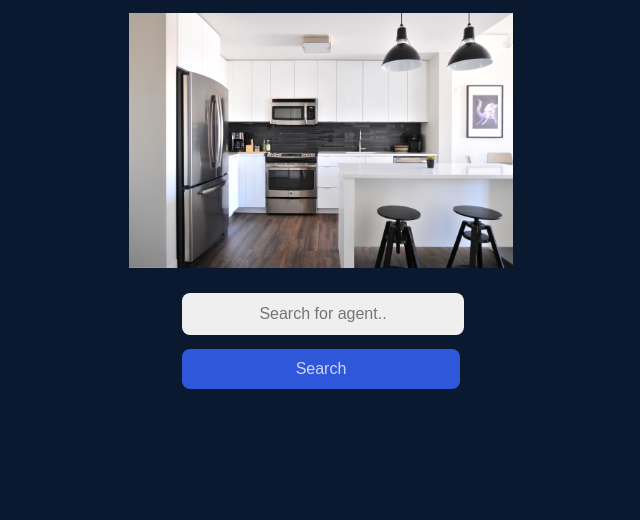
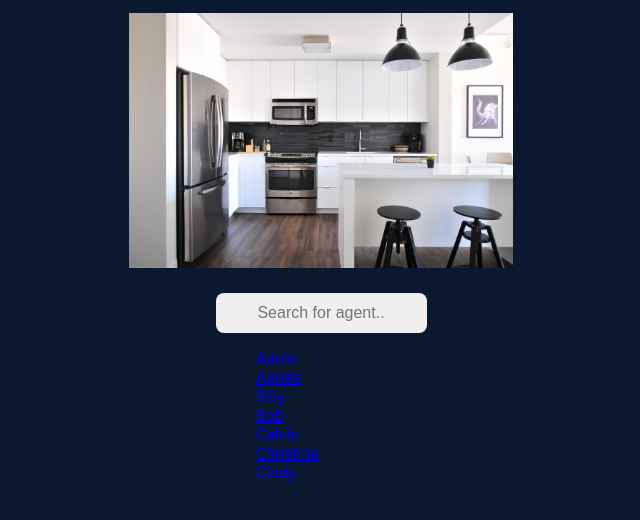
Before and after one commit to iMunib/RealEstateAgentApplication, a PHP site: page /searchpage.php in a window 1280 px wide. Shown: the top 520 px of the page, without its empty margins (319-959 px from the left). Run offline with PHP 8.4, Linux system fonts and the light colour scheme.

Commit message:
Worked on search page

```diff
--- a/searchpage.php
+++ b/searchpage.php
@@ -1,5 +1,38 @@
+<?php
+include 'connection.php';
+?>
+<script>
+function searchAgentsFunction() {
+  // Declare variables
+  var input, filter, ul, li, a, i, txtValue;
+  input = document.getElementById('search-input-box');
+  filter = input.value.toUpperCase();
+  ul = document.getElementById("myUL");
+  li = ul.getElementsByTagName('li');
+
+//   looping through the list items
+  for (i = 0; i < li.length; i++) {
+    //  setting the text value of the list item to "a"
+    a = li[i].getElementsByTagName("a")[0];
+    // setting the inner text value of the list item and setting it to "txtValue"
+    txtValue = a.innerText;
+    // checking if the text value of the list item does not match the search query, hide the list item
+    if (txtValue.toUpperCase().indexOf(filter) > -1) {
+        // if the text value of the list item does match the search query, show the list item
+      li[i].style.display = "";
+    // if the text value of the list item does not match the search query, hide the list item
+    } else {
+      li[i].style.display = "none";
+     }
+  }
+}
+</script>
+
+
+
 <!DOCTYPE html>
 <html lang="en">
+
 <head>
     <meta charset="UTF-8">
     <meta http-equiv="X-UA-Compatible" content="IE=edge">
@@ -7,15 +40,22 @@
     <title>Search</title>
     <link rel="stylesheet" href="./styles.css">
 </head>
+
 <body>
     <div id="searchpage-main-div">
-    <img id="search-image-top" src="./images/searchpageimg.jpg" alt="picture of a kitchen">
-    <div id="search-outer-form-div">
-    <form action="search.php" method="post">
-        <input type="text" id="search-input-box" name="search" placeholder="Search for agent..">
-        <button type="submit" id="search-submit-button" name="submit-search">Search</button>
-    </form>
+        <img id="search-image-top" src="./images/searchpageimg.jpg" alt="picture of a kitchen">
+        <div id="search-outer-div">
+            <input type="text" id="search-input-box" name="search" onkeyup="searchAgentsFunction()" placeholder="Search for agent..">
+            <ul id="myUL">
+                <li><a href="#">Adele</a></li>
+                <li><a href="#">Agnes</a></li>
+                <li><a href="#">Billy</a></li>
+                <li><a href="#">Bob</a></li>
+                <li><a href="#">Calvin</a></li>
+                <li><a href="#">Christina</a></li>
+                <li><a href="#">Cindy</a></li>
+            </ul>
+        </div>
     </div>
-</div>
 </body>
 </html>
--- a/styles.css
+++ b/styles.css
@@ -7,6 +7,10 @@ body{
     text-decoration: none;
     color: #ccd6f6;
     background-color: #0a192f;
+}
+
+li{
+    list-style: none;
 }
 
 #index-body{
```
